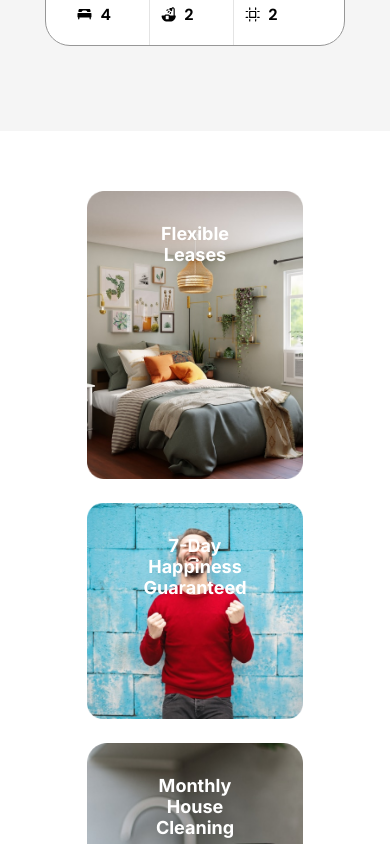
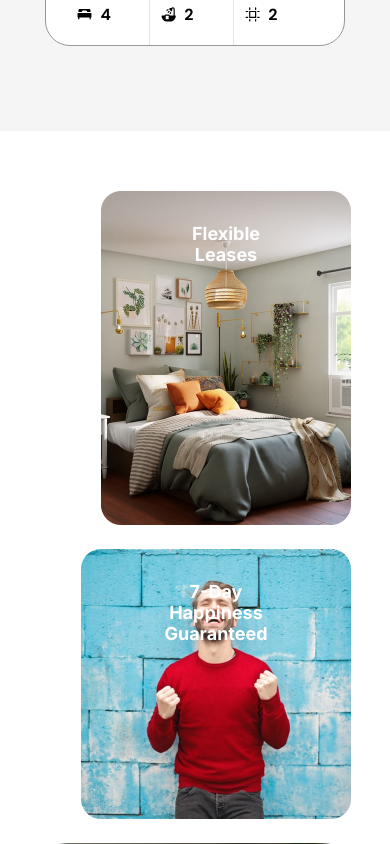
Before and after one commit to Saleem-devs/home-rentals, an Angular app: page / in a window 390 px wide. Shown: the part 5280-6124 px from the top of the page. Built offline with nearby package versions, Linux system fonts and the light colour scheme.

Commit message:
responsiveness

```diff
--- a/src/app/components/search-room/search-room.component.css
+++ b/src/app/components/search-room/search-room.component.css
@@ -1,5 +1,5 @@
 section {
-  padding: 60px;
+  padding: 60px 0;
   font-family: var(--bold);
 }
 .flexible,
--- a/src/styles.css
+++ b/src/styles.css
@@ -16,6 +16,11 @@ img {
   width: 80%;
   margin: 0 auto;
 }
+@media screen and (max-width: 900) {
+  .container {
+    width: 90%;
+  }
+}
 ul li {
   list-style-type: none;
 }
```
